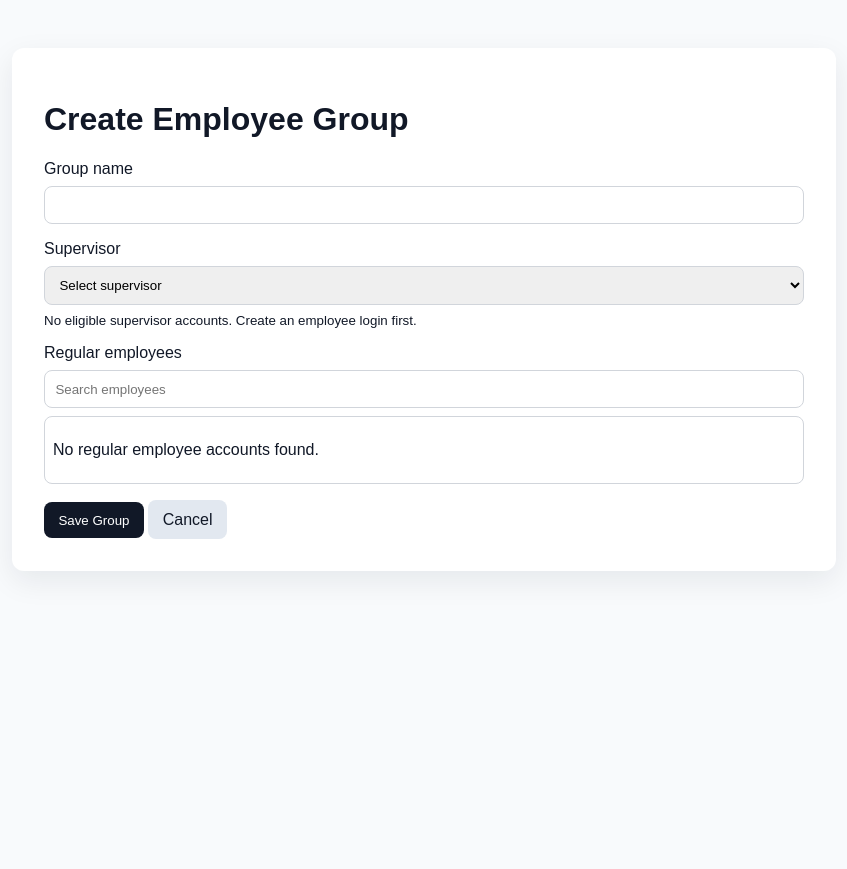
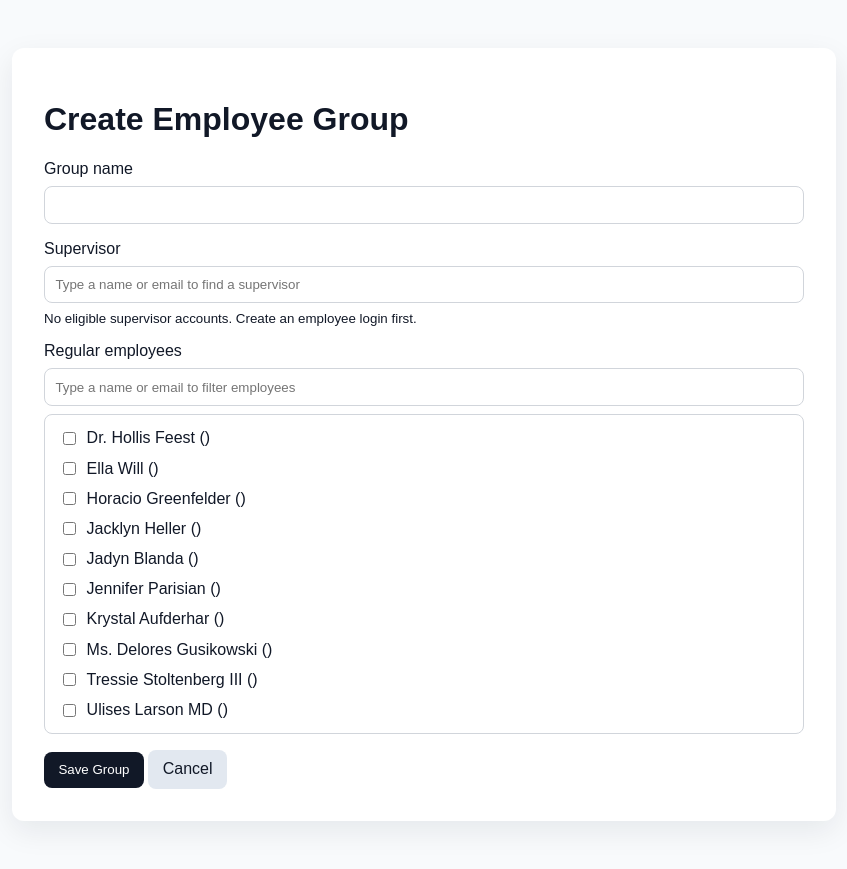
Before and after one commit to dinesh2dangol/attendance, a Laravel app: page /employee-groups/create in a window 1280 px wide. Shown: the whole page, without its empty margins (216-1063 px from the left). Before the commit the page ends 575 px from the top, so only its background shows below. Run offline with Laravel 12, Linux system fonts and the light colour scheme; a user stored in the database is signed in; data comes from the database, SQL or seed files in the repository; tables that the repository leaves empty hold one stand-in row (values such as "Sample post").

Commit message:
Employee Group

```diff
--- a/app/Http/Controllers/EmployeeGroupController.php
+++ b/app/Http/Controllers/EmployeeGroupController.php
@@ -110,12 +110,15 @@ class EmployeeGroupController extends Controller
 
         $validMemberCount = Employee::query()
             ->whereKey($members)
-            ->whereHas('account.role', fn ($query) => $query->where('slug', 'employee'))
+            ->where(function ($query) {
+                $query->whereDoesntHave('account')
+                    ->orWhereHas('account.role', fn ($query) => $query->where('slug', 'employee'));
+            })
             ->count();
 
         if ($validMemberCount !== $members->unique()->count()) {
             throw ValidationException::withMessages([
-                'members' => 'Group members must have regular employee accounts.',
+                'members' => 'Group members must be regular employees.',
             ]);
         }
 
@@ -129,14 +132,17 @@ class EmployeeGroupController extends Controller
             ->where(function ($query) use ($group) {
                 $query->whereDoesntHave('supervisedGroup');
                 if ($group) {
-                    $query->orWhereKey($group->supervisor_employee_id);
+                    $query->orWhere('employees.id', $group->supervisor_employee_id);
                 }
             })
             ->with('account')
             ->orderBy('employee_name')
             ->get();
         $members = Employee::query()
-            ->whereHas('account.role', fn ($query) => $query->where('slug', 'employee'))
+            ->where(function ($query) {
+                $query->whereDoesntHave('account')
+                    ->orWhereHas('account.role', fn ($query) => $query->where('slug', 'employee'));
+            })
             ->with('account')
             ->orderBy('employee_name')
             ->get();
--- a/resources/views/employee-groups/form.blade.php
+++ b/resources/views/employee-groups/form.blade.php
@@ -11,6 +11,7 @@
         input,select { padding:.65rem; border:1px solid #d1d5db; border-radius:.5rem; }
         .members { max-height:20rem; overflow:auto; border:1px solid #d1d5db; border-radius:.5rem; padding:.5rem; }
         .member { display:flex; align-items:center; gap:.5rem; padding:.35rem; }
+        .member[hidden] { display:none; }
         .member input { padding:0; }
         .button { display:inline-block; padding:.65rem .9rem; border:0; border-radius:.5rem; background:#111827; color:white; text-decoration:none; cursor:pointer; }
         .secondary { background:#e2e8f0; color:#111827; }
@@ -36,21 +37,40 @@
             </div>
             <div class="field">
                 <label for="supervisor_employee_id">Supervisor</label>
-                <select id="supervisor_employee_id" name="supervisor_employee_id" required>
-                    <option value="">Select supervisor</option>
+                @php
+                    $selectedSupervisorId = old('supervisor_employee_id', $employeeGroup->supervisor_employee_id ?? '');
+                    $selectedSupervisor = $supervisors->firstWhere('id', (int) $selectedSupervisorId);
+                @endphp
+                <input
+                    id="supervisor_search"
+                    type="search"
+                    list="supervisor_suggestions"
+                    value="{{ $selectedSupervisor ? $selectedSupervisor->employee_name . ' (' . $selectedSupervisor->account?->email . ')' : '' }}"
+                    placeholder="Type a name or email to find a supervisor"
+                    autocomplete="off"
+                    required
+                >
+                <input id="supervisor_employee_id" name="supervisor_employee_id" type="hidden" value="{{ $selectedSupervisorId }}">
+                <datalist id="supervisor_suggestions">
                     @foreach ($supervisors as $supervisor)
-                        <option value="{{ $supervisor->id }}" @selected((string) old('supervisor_employee_id', $employeeGroup->supervisor_employee_id ?? '') === (string) $supervisor->id)>
-                            {{ $supervisor->employee_name }} ({{ $supervisor->account?->email }})
+                        <option value="{{ $supervisor->employee_name }} ({{ $supervisor->account?->email }})" data-id="{{ $supervisor->id }}">
                         </option>
                     @endforeach
-                </select>
+                </datalist>
                 @if ($supervisors->isEmpty())
                     <small>No eligible supervisor accounts. Create an employee login first.</small>
+                @else
+                    <small>Type a name or email, then select a matching suggestion.</small>
                 @endif
             </div>
             <div class="field">
                 <label>Regular employees</label>
-                <input id="member_search" type="search" placeholder="Search employees">
+                <input id="member_search" type="search" list="member_suggestions" placeholder="Type a name or email to filter employees" autocomplete="off">
+                <datalist id="member_suggestions">
+                    @foreach ($members as $member)
+                        <option value="{{ $member->employee_name }} ({{ $member->account?->email }})"></option>
+                    @endforeach
+                </datalist>
                 <div class="members" id="members">
                     @foreach ($members as $member)
                         <label class="member" data-name="{{ strtolower($member->employee_name . ' ' . $member->account?->email) }}">
@@ -70,10 +90,26 @@
     </main>
     <script>
         const memberSearch = document.getElementById('member_search');
+        const supervisorSearch = document.getElementById('supervisor_search');
+        const supervisorId = document.getElementById('supervisor_employee_id');
+        const supervisorOptions = Array.from(document.querySelectorAll('#supervisor_suggestions option'));
+
+        const updateSupervisor = () => {
+            const selected = supervisorOptions.find(option => option.value === supervisorSearch.value);
+            supervisorId.value = selected?.dataset.id ?? '';
+            supervisorSearch.setCustomValidity(
+                supervisorSearch.value !== '' && !selected
+                    ? 'Select a supervisor from the suggestions.'
+                    : ''
+            );
+        };
+
+        supervisorSearch.addEventListener('input', updateSupervisor);
+        supervisorSearch.form.addEventListener('submit', updateSupervisor);
         memberSearch.addEventListener('input', () => {
             const query = memberSearch.value.trim().toLowerCase();
-            document.querySelectorAll('#members .member').forEach(member => {
-                member.hidden = !member.dataset.name.includes(query);
+            document.querySelectorAll('#members .member').forEach(row => {
+                row.hidden = !row.dataset.name.includes(query);
             });
         });
     </script>
```
Also changed, not shown: tests/Feature/EmployeeGroupTest.php (+30 -0 lines).
